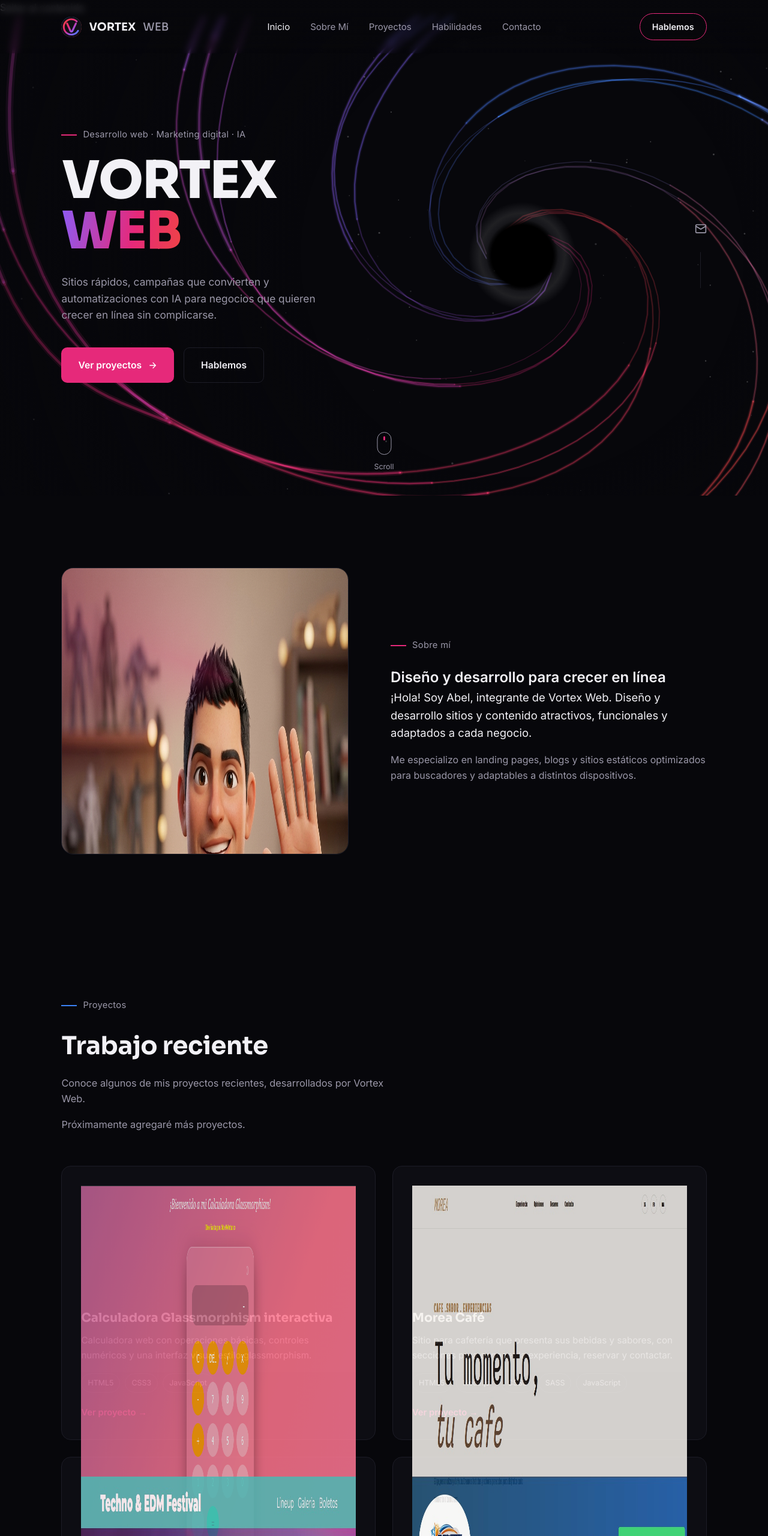
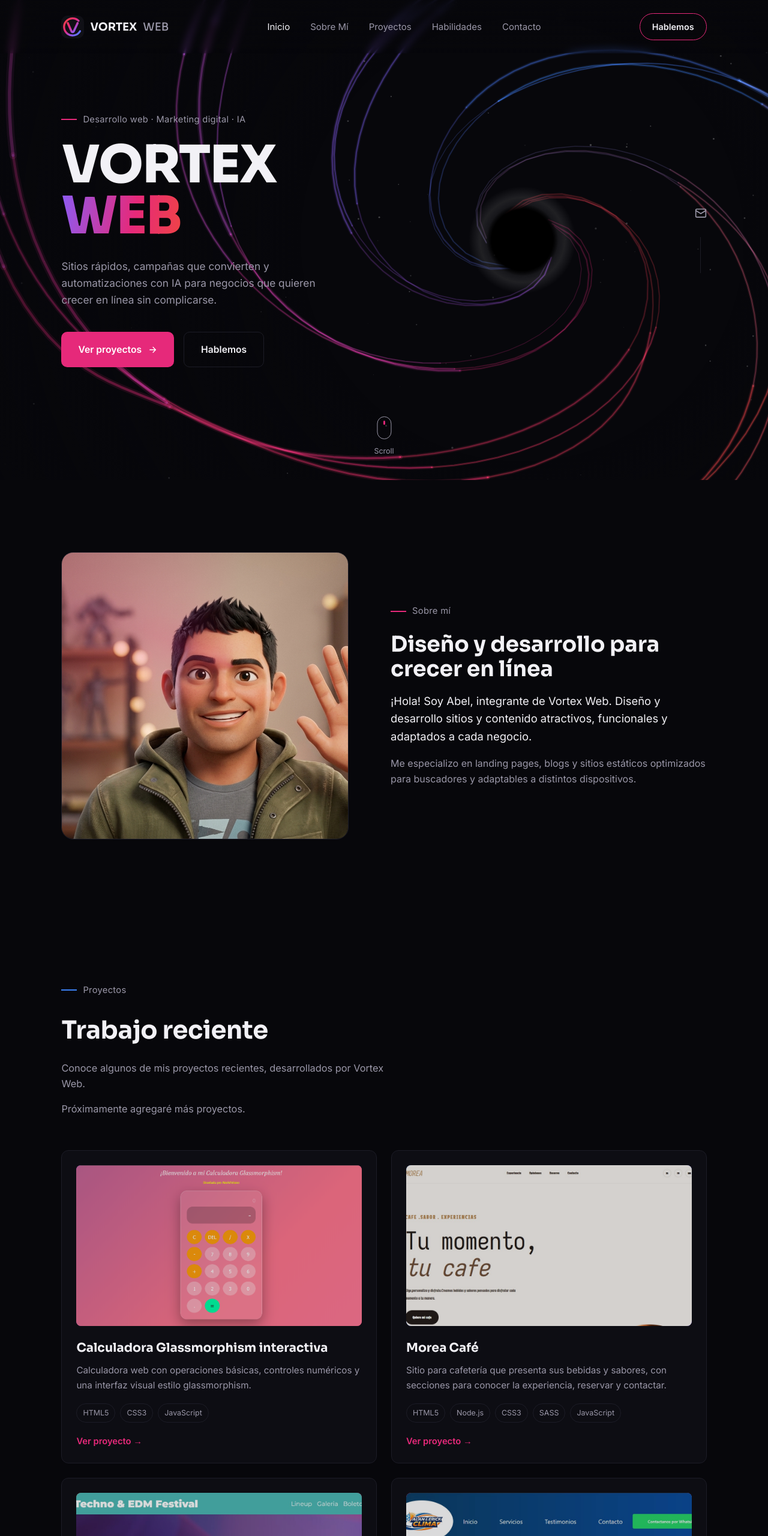
Before and after one commit to AbelVOrtuno/vortex-web, a website with bundled scripts: page src/index.html in a window 1280 px wide. Shown: the top 2560 px of the page at 60% size. Built offline with nearby package versions, Linux system fonts and the light colour scheme.

Commit message:
style(portafolio): mejorar tarjetas y diseño responsive

```diff
--- a/src/scss/components/_cards.scss
+++ b/src/scss/components/_cards.scss
@@ -1,9 +1,16 @@
 .project-card {
+  display: flex;
+  min-width: 0;
+  flex-direction: column;
   border: 1px solid var(--line);
-  border-radius: 16px;
-  padding: 32px;
+  border-radius: 12px;
+  padding: 24px;
   background: var(--bg-elev);
   transition: border-color .2s, transform .2s;
+
+  > * {
+    max-width: 100%;
+  }
 
   &:hover {
     border-color: var(--violet);
@@ -14,23 +21,34 @@
     font-family: var(--font-display);
     font-size: 1.28rem;
     margin-bottom: 10px;
+    overflow-wrap: anywhere;
   }
 
   p {
     color: var(--text-dim);
     font-size: 0.95rem;
     margin-bottom: 18px;
+    overflow-wrap: anywhere;
   }
 }
 
 .project-thumb {
-  height: 180px;
-  border-radius: 12px;
-  margin-bottom: 24px;
+  width: 100%;
+  aspect-ratio: 16 / 9;
+  overflow: hidden;
+  border-radius: 8px;
+  margin-bottom: 20px;
   // --tint1 / --tint2 are set per-card as inline custom properties
   // in the markup so each project can have its own accent gradient.
   background: linear-gradient(135deg, var(--tint1, var(--violet)), var(--tint2, var(--magenta)));
   opacity: 0.85;
+
+  img {
+    display: block;
+    width: 100%;
+    height: 100%;
+    object-fit: cover;
+  }
 }
 
 .project-link {
@@ -40,4 +58,6 @@
   display: inline-flex;
   align-items: center;
   gap: 6px;
+  margin-top: auto;
+  align-self: flex-start;
 }
--- a/src/scss/components/_chips.scss
+++ b/src/scss/components/_chips.scss
@@ -20,10 +20,25 @@
 }
 
 .chip {
+  display: inline-flex;
+  align-items: center;
   padding: 9px 16px;
   border-radius: 100px;
   font-size: 0.88rem;
   background: var(--bg-elev);
   border: 1px solid var(--line);
   color: var(--text-dim);
+  text-decoration: none;
+  transition: color .2s, border-color .2s, background-color .2s;
+
+  &:hover,
+  &:focus-visible {
+    color: var(--text);
+    border-color: var(--violet);
+  }
+
+  &:focus-visible {
+    outline: 2px solid var(--violet);
+    outline-offset: 3px;
+  }
 }
--- a/src/scss/layout/_about.scss
+++ b/src/scss/layout/_about.scss
@@ -1,6 +1,13 @@
 @use '../abstracts/mixins' as *;
 
 #about {
+  h2 {
+    margin-bottom: 18px;
+    font-family: var(--font-display);
+    font-size: clamp(1.75rem, 3vw, 2.25rem);
+    line-height: 1.15;
+  }
+
   .about-grid {
     display: grid;
     grid-template-columns: 1fr 1.1fr;
@@ -31,6 +38,12 @@
   background: radial-gradient(circle at 30% 30%, #1a0f2e, #07070b 70%);
   border: 1px solid var(--line);
 
+  img {
+    width: 100%;
+    height: 100%;
+    object-fit: cover;
+  }
+
   &::after {
     content: '';
     position: absolute;
--- a/src/scss/layout/_contact.scss
+++ b/src/scss/layout/_contact.scss
@@ -28,6 +28,10 @@
   gap: 60px;
   align-items: end;
 
+  > * {
+    min-width: 0;
+  }
+
   @include tablet-down {
     grid-template-columns: 1fr;
     gap: 36px;
@@ -37,12 +41,15 @@
 .contact-email {
   display: inline-flex;
   align-items: center;
+  flex-wrap: wrap;
+  max-width: 100%;
   gap: 12px;
   margin-top: 34px;
   font-family: var(--font-display);
   font-size: 1.3rem;
   font-weight: 600;
   color: var(--text);
+  overflow-wrap: anywhere;
   border-bottom: 1px solid var(--line);
   padding-bottom: 10px;
   transition: border-color .2s, color .2s;
@@ -61,6 +68,7 @@
   a {
     color: var(--text-dim);
     font-size: 0.98rem;
+    overflow-wrap: anywhere;
     transition: color .2s;
 
     &:hover {
--- a/src/scss/layout/_header.scss
+++ b/src/scss/layout/_header.scss
@@ -15,10 +15,11 @@ header {
 .logo {
   display: flex;
   align-items: center;
-  gap: 12px;
+  gap: 10px;
   font-family: var(--font-display);
   font-weight: 700;
   font-size: 1.15rem;
+  white-space: nowrap;
 
   span {
     color: var(--text-dim);
@@ -27,10 +28,9 @@ header {
 }
 
 .logo-mark {
-  width: 34px;
-  height: 34px;
-  border-radius: 50%;
-  background: conic-gradient(from 90deg, var(--red), var(--magenta), var(--violet), var(--blue), var(--red));
+  width: 38px;
+  height: 38px;
+  flex: 0 0 auto;
 }
 
 nav ul {
@@ -47,6 +47,29 @@ nav a {
   &:hover,
   &.active {
     color: var(--text);
+  }
+}
+
+.logo:focus-visible,
+nav a:focus-visible,
+.nav-cta:focus-visible,
+.menu-toggle:focus-visible {
+  outline: 2px solid var(--magenta);
+  outline-offset: 4px;
+}
+
+.skip-link {
+  position: fixed;
+  top: 12px;
+  left: 8vw;
+  z-index: 200;
+  padding: 10px 14px;
+  background: var(--text);
+  color: var(--bg);
+  transform: translateY(-150%);
+
+  &:focus {
+    transform: translateY(0);
   }
 }
 
--- a/src/scss/layout/_projects.scss
+++ b/src/scss/layout/_projects.scss
@@ -2,8 +2,9 @@
 
 .projects-grid {
   display: grid;
-  grid-template-columns: repeat(2, 1fr);
-  gap: 28px;
+  grid-template-columns: repeat(2, minmax(0, 1fr));
+  align-items: stretch;
+  gap: 24px;
 
   @include tablet-down {
     grid-template-columns: 1fr;
```
Also changed, not shown: src/css/main.css.
